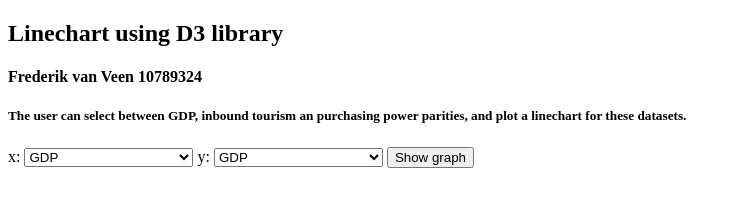
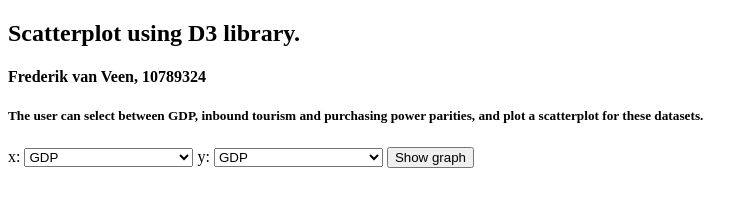
Before and after one commit to FrederikvanVeen/data_2019, a plain HTML site: page homework/week_5/scatter.html in a window 1280 px wide. Shown: the whole page, without its empty margins (0-755 px from the left). Drawn offline with nearby package versions, Linux system fonts and the light colour scheme.

Commit message:
corrected scatter.html

```diff
--- a/homework/week_5/scatter.html
+++ b/homework/week_5/scatter.html
@@ -13,15 +13,14 @@ Show barchart from the data of a json file.
     </head>
     <body>
       <h2>
-        Linechart using D3 library
+        Scatterplot using D3 library.
       </h2>
       <h4>
-        Frederik van Veen
-         10789324
+        Frederik van Veen, 10789324
       </h4>
 
       <h5>
-        The user can select between GDP, inbound tourism an purchasing power parities, and plot a linechart for these datasets.
+        The user can select between GDP, inbound tourism and purchasing power parities, and plot a scatterplot for these datasets.
       </h5>
 
 
```
